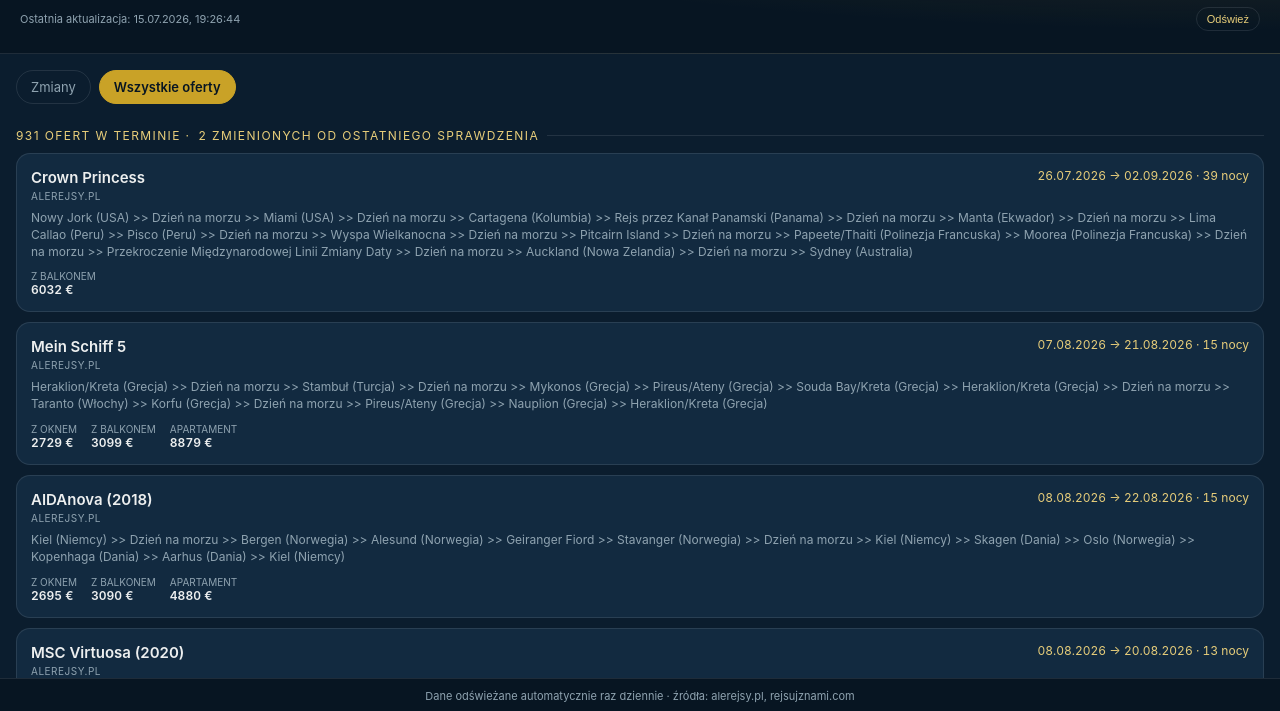
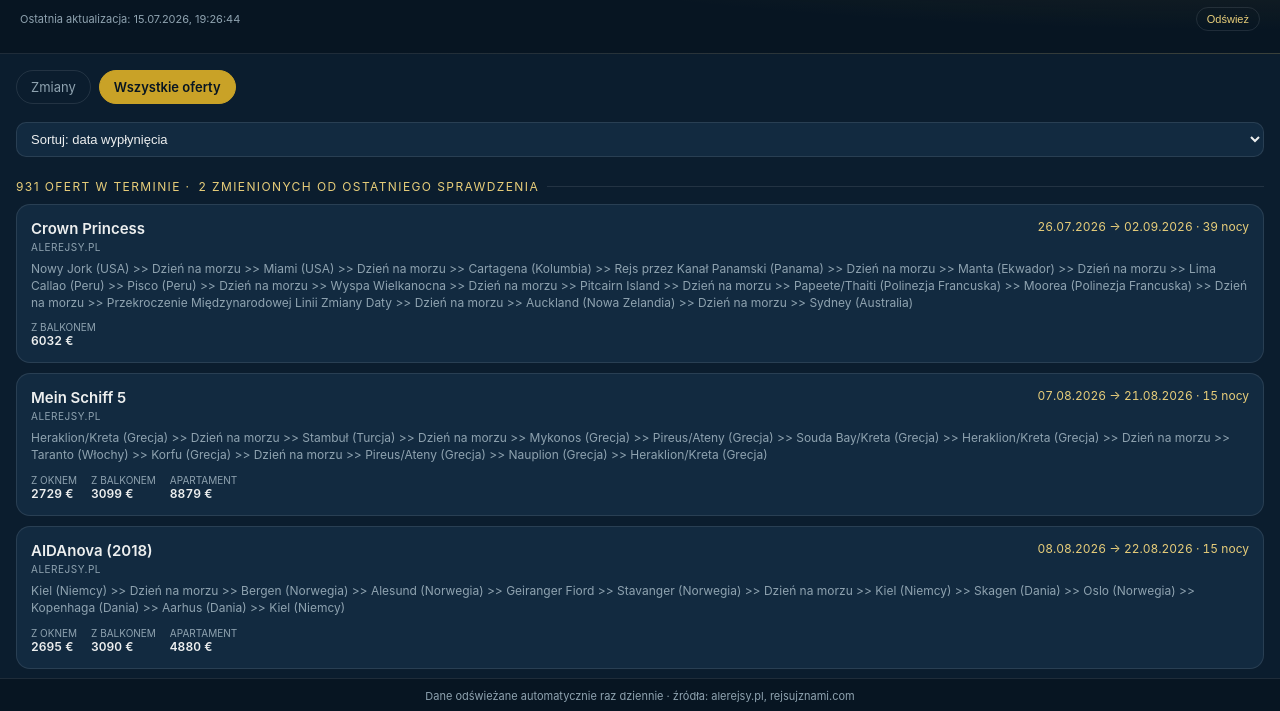
Before and after one commit to NicolasManiecki/kurs-rejsow, a plain HTML site: page docs/index.html in a window 1280 px wide. Shown: the part 87-798 px from the top of the page. Drawn offline with Linux system fonts and the light colour scheme.

Commit message:
Add files via upload

```diff
--- a/docs/index.html
+++ b/docs/index.html
@@ -132,6 +132,14 @@
     <div class="tab active" data-tab="all">Wszystkie oferty</div>
   </div>
 
+  <div id="sort-row" style="display:flex; gap:8px; margin-bottom:14px;">
+    <select id="sort-select" style="flex:1; background:var(--card); color:var(--foam); border:1px solid var(--line); border-radius:10px; padding:8px 10px; font-size:13px;">
+      <option value="date">Sortuj: data wypłynięcia</option>
+      <option value="price_asc">Sortuj: cena od najniższej</option>
+      <option value="price_desc">Sortuj: cena od najwyższej</option>
+    </select>
+  </div>
+
   <div id="view-changes" style="display:none;"></div>
   <div id="view-all"></div>
 </main>
@@ -223,11 +231,63 @@
   </div>`;
 }
 
+let _latestData = null;
+let _changesData = null;
+
+function minPrice(offer){
+  const vals = Object.values(offer.prices_eur || {}).filter(v => v !== null && v !== undefined);
+  return vals.length ? Math.min(...vals) : null;
+}
+
+function renderAllOffers(sortMode){
+  const allView = document.getElementById('view-all');
+  const latest = _latestData, changes = _changesData;
+
+  if(!latest || !latest.offers.length){
+    allView.innerHTML = `<div class="empty">Jeszcze nie ma danych.</div>`;
+    return;
+  }
+
+  const newUrls = new Set((changes ? changes.new_offers : []).map(o => o.url));
+  const priceChangeByUrl = {};
+  (changes ? changes.price_changes : []).forEach(c => { priceChangeByUrl[c.url] = c; });
+
+  let sorted = [...latest.offers];
+  if(sortMode === 'price_asc' || sortMode === 'price_desc'){
+    sorted.sort((a,b) => {
+      const pa = minPrice(a), pb = minPrice(b);
+      if(pa === null && pb === null) return 0;
+      if(pa === null) return 1;  // oferty bez ceny na koniec
+      if(pb === null) return -1;
+      return sortMode === 'price_asc' ? pa - pb : pb - pa;
+    });
+  } else {
+    sorted.sort((a,b) => a.start_date.localeCompare(b.start_date));
+  }
+
+  const changedCount = newUrls.size + Object.keys(priceChangeByUrl).length;
+  const summaryLine = changedCount > 0
+    ? `${sorted.length} ofert w terminie · <span style="color:var(--brass-soft);">${changedCount} zmienionych od ostatniego sprawdzenia</span>`
+    : `${sorted.length} ofert w terminie`;
+
+  allView.innerHTML = `<div class="section-title">${summaryLine}</div>` +
+    sorted.map(o => renderOfferCard(o, {
+      isNew: newUrls.has(o.url),
+      priceChange: priceChangeByUrl[o.url] || null,
+    })).join('');
+}
+
+document.getElementById('sort-select').addEventListener('change', (e) => {
+  renderAllOffers(e.target.value);
+});
+
 async function init(){
   const [latest, changes] = await Promise.all([
     loadJSON('data/offers_latest.json'),
     loadJSON('data/changes_latest.json'),
   ]);
+  _latestData = latest;
+  _changesData = changes;
 
   const updatedEl = document.getElementById('updated-text');
   if(latest){
@@ -237,7 +297,6 @@
   }
 
   const changesView = document.getElementById('view-changes');
-  const allView = document.getElementById('view-all');
 
   if(!changes || (changes.new_offers.length + changes.removed_offers.length + changes.price_changes.length === 0)){
     changesView.innerHTML = `<div class="empty">Brak zmian od ostatniego sprawdzenia. To normalne przy pierwszym uruchomieniu — zmiany pojawią się po kolejnym scrapowaniu.</div>`;
@@ -258,25 +317,7 @@
     changesView.innerHTML = html;
   }
 
-  if(!latest || !latest.offers.length){
-    allView.innerHTML = `<div class="empty">Jeszcze nie ma danych.</div>`;
-  } else {
-    const newUrls = new Set((changes ? changes.new_offers : []).map(o => o.url));
-    const priceChangeByUrl = {};
-    (changes ? changes.price_changes : []).forEach(c => { priceChangeByUrl[c.url] = c; });
-
-    const sorted = [...latest.offers].sort((a,b) => a.start_date.localeCompare(b.start_date));
-    const changedCount = newUrls.size + Object.keys(priceChangeByUrl).length;
-    const summaryLine = changedCount > 0
-      ? `${sorted.length} ofert w terminie · <span style="color:var(--brass-soft);">${changedCount} zmienionych od ostatniego sprawdzenia</span>`
-      : `${sorted.length} ofert w terminie`;
-
-    allView.innerHTML = `<div class="section-title">${summaryLine}</div>` +
-      sorted.map(o => renderOfferCard(o, {
-        isNew: newUrls.has(o.url),
-        priceChange: priceChangeByUrl[o.url] || null,
-      })).join('');
-  }
+  renderAllOffers(document.getElementById('sort-select').value);
 }
 
 document.querySelectorAll('.tab').forEach(tab => {
```
